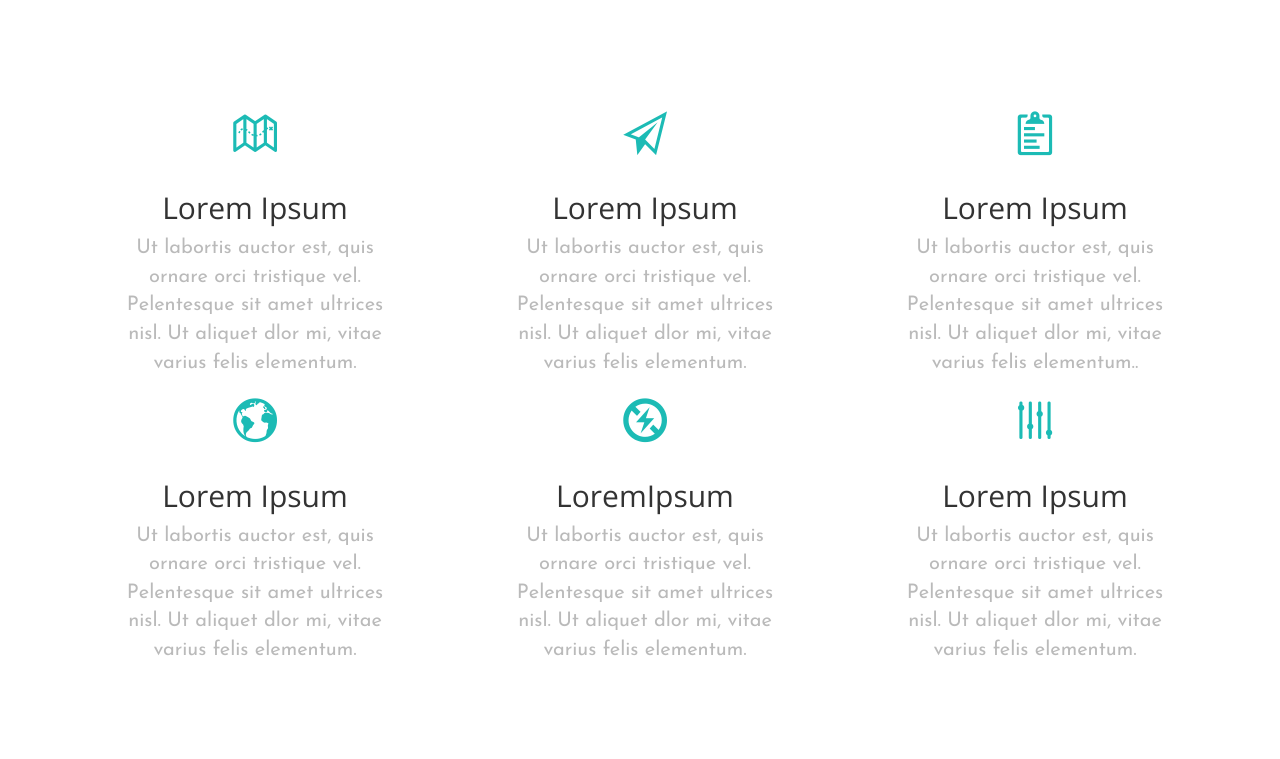
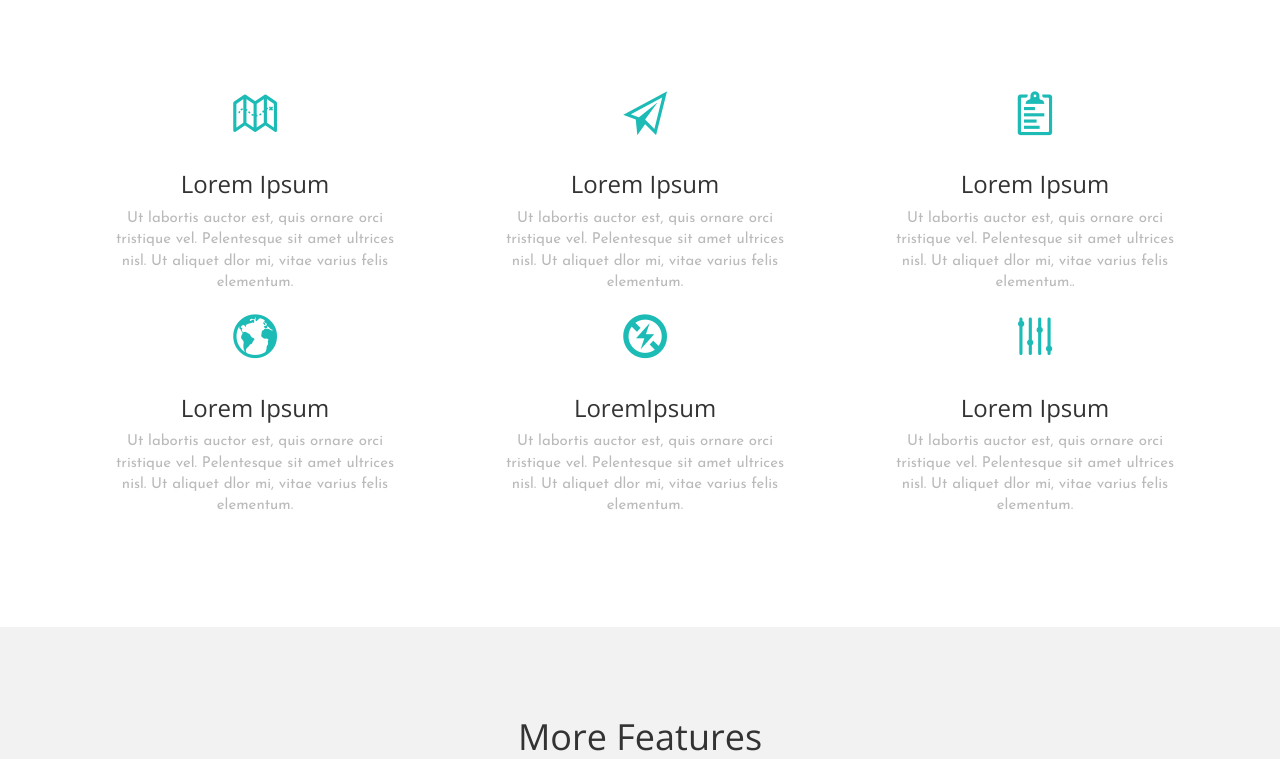
Before and after one commit to sheyshey22/prime-examengrupal, a plain HTML site: page index.html in a window 1280 px wide. Shown: the part 584-1343 px from the top of the page. Drawn offline with nearby package versions, Linux system fonts and the light colour scheme; files whose address does not match are found by name.

Commit message:
terminandooo

```diff
--- a/css/main.css
+++ b/css/main.css
@@ -5,7 +5,7 @@ h1,h2,h3,h4,h5,h6{
 p, a, button{
 	font-family: 'Josefin Sans',serif;
 	color: #BABABA;
-	font-size: 20px;
+	font-size: 15px;
 }
 h1{
 	margin-top: 40px;
@@ -57,7 +57,6 @@ i{
 .portafolio{
 	background-color:#f2f2f2;
 }
-<<<<<<< HEAD
 .menu-portafolio li{
 	margin: 5px;
 	display: inline-block;
@@ -69,7 +68,6 @@ i{
 	text-align: center;
 }
 .menu-portafolio li a:hover{
-	padding: 20px;
 	background: #009999;
 	color: #fff;
 }
@@ -77,18 +75,16 @@ i{
 	margin-top: 20px;
 }
 .boton{
-	margin-top: 20px;
-	background: #000;
+	background: #333;
 	color: #fff;
+	padding: 15px;
 	margin-bottom: 20px;
-	padding: 15px;
+	border-radius: 0px;
 }
 /*pao*/
-=======
 .pull-left h1{
 	margin-top: 20px;
 }
->>>>>>> d9a7997d85c370aa902bb7736c4e09016bd7cfb0
 #list-menu{
 	margin-top: 20px;
 }
--- a/index.html
+++ b/index.html
@@ -53,20 +53,20 @@
 		<div class="row">
 			<div class="col-md-4">
 			<ul class="list-feat">
-				<li><i class="ion-map" aria-hidden="true"></i><h2>Lorem Ipsum</h2><p>Ut	labortis auctor est, quis ornare orci tristique vel. Pelentesque sit amet ultrices nisl. Ut aliquet dlor mi, vitae varius felis elementum.</p></li>
-				<li><i class="ion-earth"></i><h2>Lorem Ipsum</h2><p>Ut	labortis auctor est, quis ornare orci tristique vel. Pelentesque sit amet ultrices nisl. Ut aliquet dlor mi, vitae varius felis elementum.</p></li>
+				<li><i class="ion-map" aria-hidden="true"></i><h3>Lorem Ipsum</h3><p>Ut	labortis auctor est, quis ornare orci tristique vel. Pelentesque sit amet ultrices nisl. Ut aliquet dlor mi, vitae varius felis elementum.</p></li>
+				<li><i class="ion-earth"></i><h3>Lorem Ipsum</h3><p>Ut	labortis auctor est, quis ornare orci tristique vel. Pelentesque sit amet ultrices nisl. Ut aliquet dlor mi, vitae varius felis elementum.</p></li>
 			</ul>
 			</div>
 			<div class="col-md-4">
 			<ul class="list-feat">
-				<li><i class="ion-paper-airplane" aria-hidden="true"></i><h2>Lorem Ipsum</h2><p>Ut	labortis auctor est, quis ornare orci tristique vel. Pelentesque sit amet ultrices nisl. Ut aliquet dlor mi, vitae varius felis elementum.</p></li>
-				<li><i class="ion-flash-off" aria-hidden="true"></i><h2>LoremIpsum</h2><p>Ut	labortis auctor est, quis ornare orci tristique vel. Pelentesque sit amet ultrices nisl. Ut aliquet dlor mi, vitae varius felis elementum.</p></li>
+				<li><i class="ion-paper-airplane" aria-hidden="true"></i><h3>Lorem Ipsum</h3><p>Ut	labortis auctor est, quis ornare orci tristique vel. Pelentesque sit amet ultrices nisl. Ut aliquet dlor mi, vitae varius felis elementum.</p></li>
+				<li><i class="ion-flash-off" aria-hidden="true"></i><h3>LoremIpsum</h3><p>Ut	labortis auctor est, quis ornare orci tristique vel. Pelentesque sit amet ultrices nisl. Ut aliquet dlor mi, vitae varius felis elementum.</p></li>
 			</ul>
 			</div>
 			<div class="col-md-4">
 			<ul class="list-feat">
-				<li><i class="ion-clipboard" aria-hidden="true"></i><h2>Lorem Ipsum</h2><p>Ut	labortis auctor est, quis ornare orci tristique vel. Pelentesque sit amet ultrices nisl. Ut aliquet dlor mi, vitae varius felis elementum..</p></li>
-				<li><i class="ion-levels" aria-hidden="true"></i><h2>Lorem Ipsum</h2><p>Ut	labortis auctor est, quis ornare orci tristique vel. Pelentesque sit amet ultrices nisl. Ut aliquet dlor mi, vitae varius felis elementum.</p></li>
+				<li><i class="ion-clipboard" aria-hidden="true"></i><h3>Lorem Ipsum</h3><p>Ut	labortis auctor est, quis ornare orci tristique vel. Pelentesque sit amet ultrices nisl. Ut aliquet dlor mi, vitae varius felis elementum..</p></li>
+				<li><i class="ion-levels" aria-hidden="true"></i><h3>Lorem Ipsum</h3><p>Ut	labortis auctor est, quis ornare orci tristique vel. Pelentesque sit amet ultrices nisl. Ut aliquet dlor mi, vitae varius felis elementum.</p></li>
 			</ul>
 		</div>
 		</div>
@@ -214,7 +214,7 @@
      	 		</div>
 	</div>
 	</div>
-	<center><button class="boton btn btn-default" type="submit"><b>Lead More<b></button></center>
+	<center><button class="boton btn btn-default" type="submit"><b>Load More<b></button></center>
 </div>
 </section>
 <!--fin SHEY-->
```
